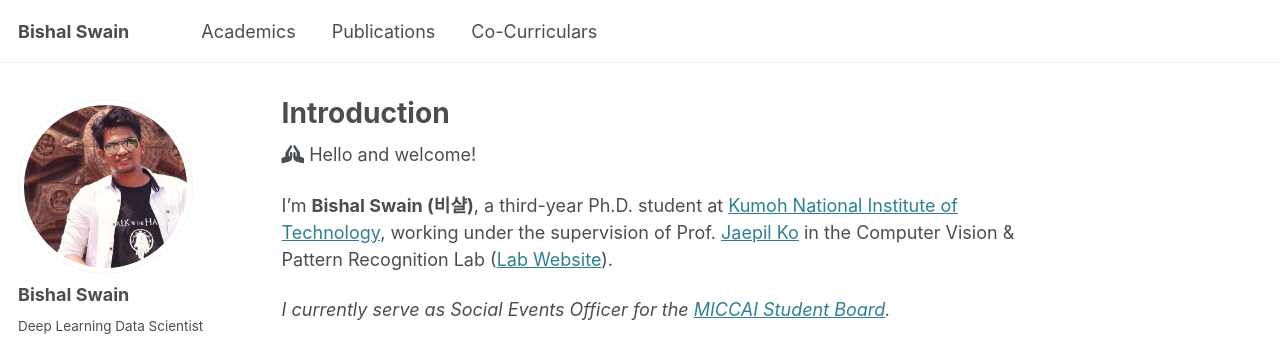
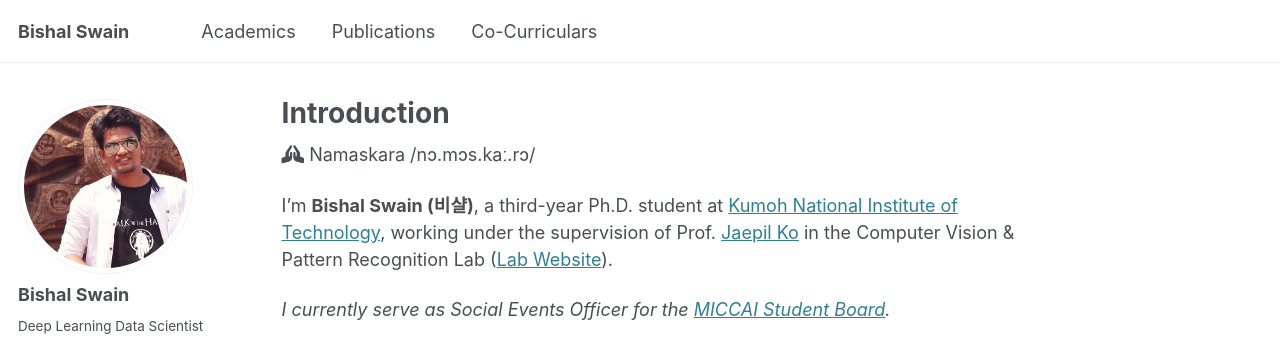
Before and after one commit to bluesaiyancodes/bluesaiyancodes.github.io, a Jekyll site: the page built from _pages/about.md, in a window 1280 px wide and 900 px high. Shown: the top 337 px of the window. Built offline with Jekyll 4.4.1, drawn with Linux system fonts in a browser that asks for light colours; some web fonts are replaced.

Commit message:
misc --update1128

```diff
--- a/_pages/about.md
+++ b/_pages/about.md
@@ -7,7 +7,7 @@ redirect_from:
   - /about.html
 ---
 
-<i class="fas fa-hands-praying"></i>  Hello and welcome!
+<i class="fas fa-hands-praying"></i> Namaskara /nɔ.mɔs.kaː.rɔ/
 
 I'm **Bishal Swain (비샬)**, a third-year Ph.D. student at [Kumoh National Institute of Technology](https://www.kumoh.ac.kr/), working under the supervision of Prof. [Jaepil Ko](http://cvpr.kumoh.ac.kr/nonezero/) in the Computer Vision & Pattern Recognition Lab ([Lab Website](http://cvpr.kumoh.ac.kr/)).
 
```
